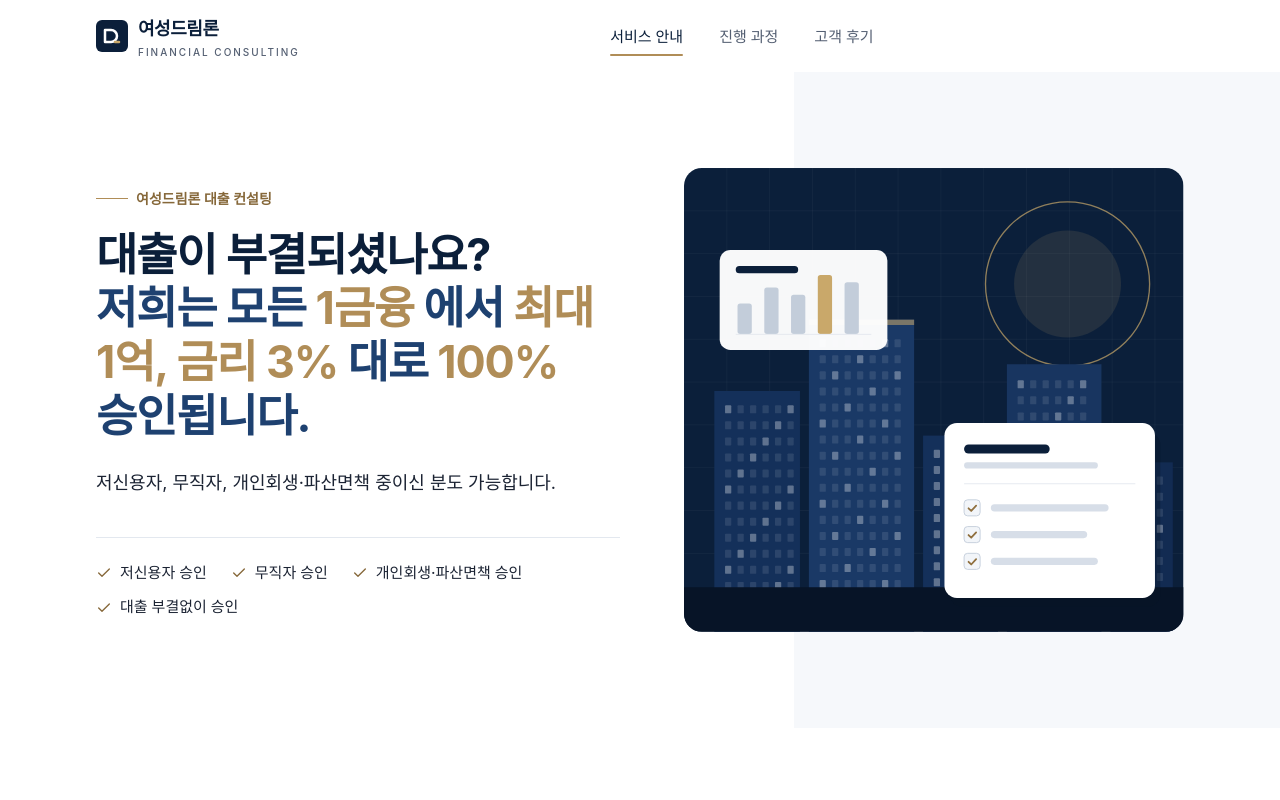
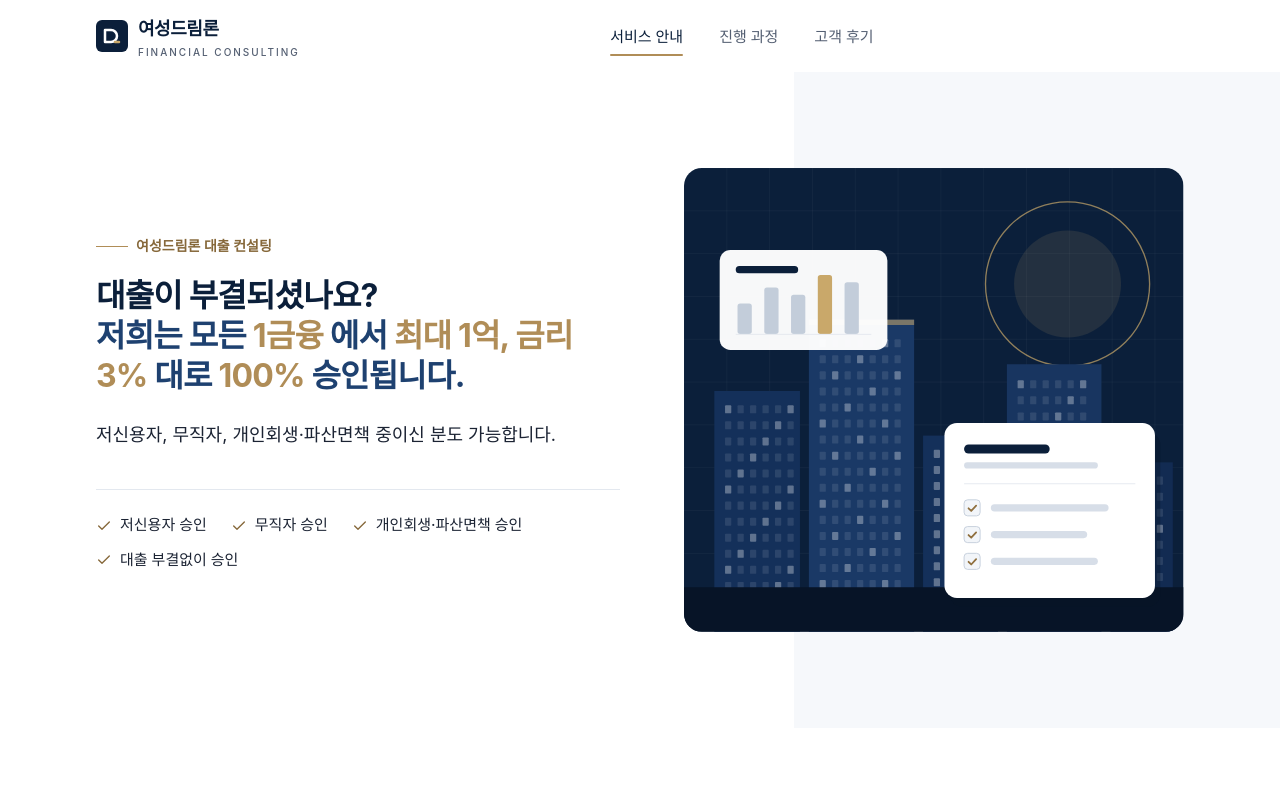
Before and after one commit to akainu1977-debug/yeosung-dreamloan, a React (Vite) app: page / in a window 1280 px wide. Shown: the top 800 px of the page. Built offline with nearby package versions, Linux system fonts and the light colour scheme; a web font is replaced by a local one.

Commit message:
Update Hero.tsx

```diff
--- a/src/components/Hero.tsx
+++ b/src/components/Hero.tsx
@@ -15,7 +15,7 @@ export function Hero() {
           </p>
           <h1
             id="hero-title"
-            className="mt-5 text-[1.85rem] font-bold leading-[1.25] tracking-tight text-navy-900 sm:text-4xl sm:leading-[1.2] lg:text-[2.5rem] xl:text-[2.8rem]"
+            className="mt-5 text-[1.4rem] font-bold leading-[1.3] tracking-tight text-navy-900 sm:text-2xl sm:leading-[1.25] lg:text-[1.8rem] xl:text-[2rem]"
           >
             {hero.title[0]}
             <br />
```
